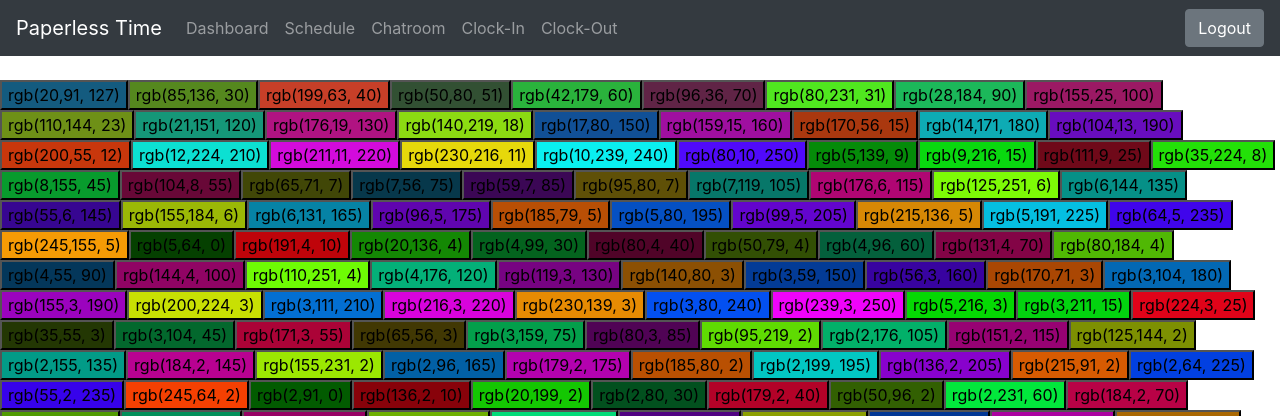
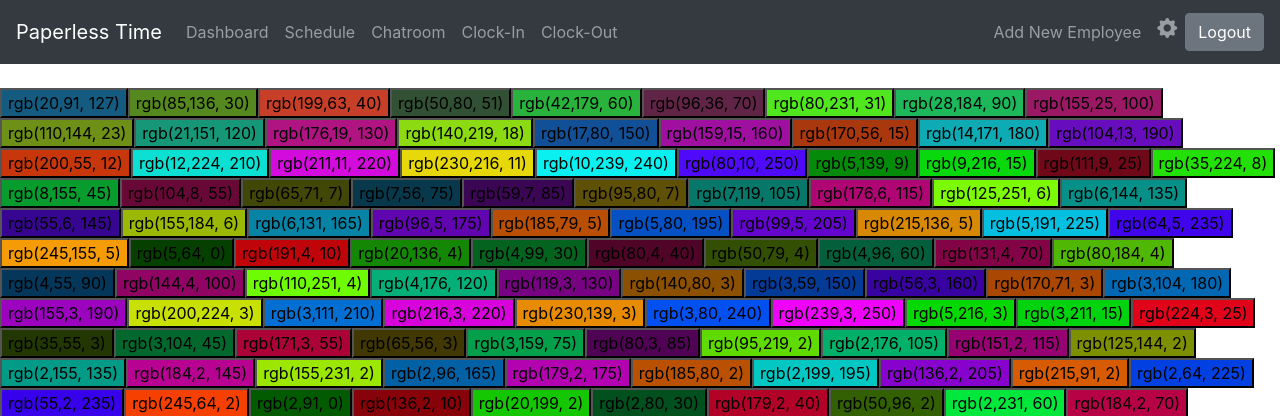
Before and after one commit to kiamk/PaperlessTime, a Flask app: page /chatroom in a window 1280 px wide. Shown: the top 416 px of the page. Run offline with Flask 3, Linux system fonts and the light colour scheme; a user stored in the database is signed in; some libraries are stand-ins or nearby versions.

Commit message:
fixed the issue with the add to schedule modal

```diff
--- a/templates/base.html
+++ b/templates/base.html
@@ -10,15 +10,10 @@
 
          <!-- Bootstrap CSS -->
          <link rel="stylesheet" href="https://cdn.jsdelivr.net/npm/bootstrap@4.1.3/dist/css/bootstrap.min.css" integrity="sha384-MCw98/SFnGE8fJT3GXwEOngsV7Zt27NXFoaoApmYm81iuXoPkFOJwJ8ERdknLPMO" crossorigin="anonymous">
-    <link href="https://cdn.jsdelivr.net/npm/bootstrap-icons@1.3.0/font/bootstrap-icons.css" rel="stylesheet">
+         <link rel="stylesheet" href="https://cdn.jsdelivr.net/npm/bootstrap-icons@1.10.2/font/bootstrap-icons.css" integrity="sha384-b6lVK+yci+bfDmaY1u0zE8YYJt0TZxLEAFyYSLHId4xoVvsrQu3INevFKo+Xir8e" crossorigin="anonymous">
 
          <!-- calendar support-->
          <script src='https://cdn.jsdelivr.net/npm/fullcalendar@6.1.7/index.global.min.js'></script>
-
-    <!-- javascript support -- >
-    <script src="https://code.jquery.com/jquery-3.3.1.slim.min.js" integrity="sha384-q8i/X+965DzO0rT7abK41JStQIAqVgRVzpbzo5smXKp4YfRvH+8abtTE1Pi6jizo" crossorigin="anonymous"></script>
-    <script src="https://cdn.jsdelivr.net/npm/popper.js@1.14.3/dist/umd/popper.min.js" integrity="sha384-ZMP7rVo3mIykV+2+9J3UJ46jBk0WLaUAdn689aCwoqbBJiSnjAK/l8WvCWPIPm49" crossorigin="anonymous"></script>
-    <script src="https://cdn.jsdelivr.net/npm/bootstrap@4.1.3/dist/js/bootstrap.min.js" integrity="sha384-ChfqqxuZUCnJSK3+MXmPNIyE6ZbWh2IMqE241rYiqJxyMiZ6OW/JmZQ5stwEULTy" crossorigin="anonymous"></script>
 
          <title>Paperless Time</title>
          <link rel="shortcut icon" href="{{ url_for('static', filename='paperlessicon.ico') }}">
@@ -31,5 +26,8 @@
              {% endblock %}
          </div>
 
+         <script src="https://code.jquery.com/jquery-3.3.1.slim.min.js" integrity="sha384-q8i/X+965DzO0rT7abK41JStQIAqVgRVzpbzo5smXKp4YfRvH+8abtTE1Pi6jizo" crossorigin="anonymous"></script>
+         <script src="https://cdn.jsdelivr.net/npm/popper.js@1.14.3/dist/umd/popper.min.js" integrity="sha384-ZMP7rVo3mIykV+2+9J3UJ46jBk0WLaUAdn689aCwoqbBJiSnjAK/l8WvCWPIPm49" crossorigin="anonymous"></script>
+         <script src="https://cdn.jsdelivr.net/npm/bootstrap@4.1.3/dist/js/bootstrap.min.js" integrity="sha384-ChfqqxuZUCnJSK3+MXmPNIyE6ZbWh2IMqE241rYiqJxyMiZ6OW/JmZQ5stwEULTy" crossorigin="anonymous"></script>
        </body>
      </html>
--- a/templates/calendar.html
+++ b/templates/calendar.html
@@ -16,7 +16,7 @@
                     addEmployeeButton:{
                         text: "Add Employee to Schedule",
                         click: function(){
-                            //Modal is in <head> of base.html
+                            //Modal is in <head> of dashboard.html and schedule.html
                             $('#scheduleEmployeeModal').modal();
                         }
                     }
--- a/templates/navbar.html
+++ b/templates/navbar.html
@@ -9,11 +9,6 @@
 
   <div class="collapse navbar-collapse" id="navbarSupportedContent">
     <ul class="navbar-nav mr-auto">
-    {% if not current_user.is_authenticated %}
-      <li class="nav-item">
-        <a class="nav-link" href={{ url_for('add_employee') }}>Add Employee</a>
-      </li>
-    {% endif %}
 
     {% if current_user.is_authenticated %}
         <li class="nav-item">
@@ -32,8 +27,20 @@
             <a class="nav-link" href={{ url_for('clock_out') }}>Clock-Out</a>
         </li>
     {% endif %}
+    </ul>
 
-    </ul>
+    {% if current_user.position == 2%}
+      <ul class="navbar-nav navbar-right ml-auto ">
+        <li class="nav-item">
+          <a class="nav-link" href={{ url_for('add_employee') }}>Add New Employee</a>
+        </li>
+      </ul>
+      <ul class="navbar-nav">
+        <li class="nav-item">
+            <a class="nav-link" href={{ url_for('config') }}><h5><i class="bi bi-gear-fill"></i></h5></a>
+        </li>
+      </ul>
+    {% endif %}
     <form class="form-inline my-2 my-lg-0">
       <a href="/logout" class="btn btn-secondary" role="button">Logout</a>
     </form>
```
Lines whose indentation alone changed are shown as unchanged.
